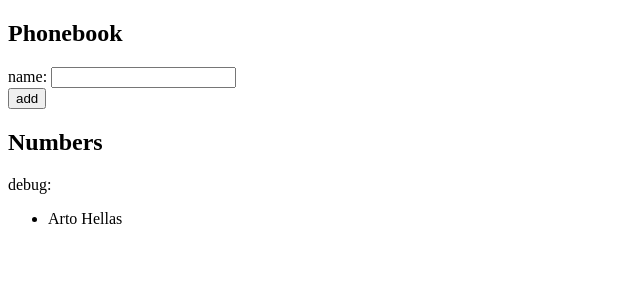
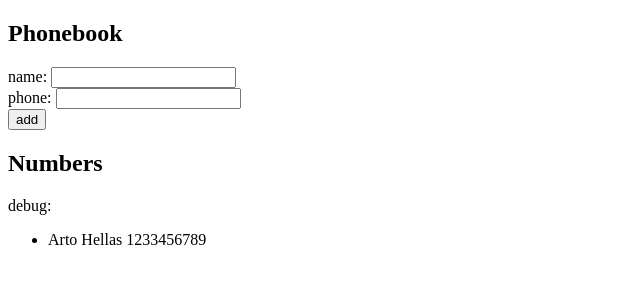
Before and after one commit to AliAlTaweel/part02, a React (Vite) app in the folder phonebook/: page / in a window 1280 px wide. Shown: the top 300 px of the page, without its empty margins (0-640 px from the left). Built offline with nearby package versions, Linux system fonts and the light colour scheme.

Commit message:
Start Ex.2.9

```diff
--- a/phonebook/src/App.jsx
+++ b/phonebook/src/App.jsx
@@ -1,16 +1,21 @@
 import { useState } from "react";
 
 const App = () => {
-  const [persons, setPersons] = useState([{ name: "Arto Hellas" }]);
   const [newName, setNewName] = useState("");
+  const [newNum, setNewNum] = useState("");
+  const [persons, setPersons] = useState([{ name: "Arto Hellas",phoneNum: "1233456789" }]);
 
   const inputChange = (event) => {
     setNewName(event.target.value);
+  };
+  const inputChangeNum = (event) => {
+    setNewNum(event.target.value);
   };
   const addName = (event) => {
     event.preventDefault();
     const newPerson = {
       name: newName,
+      phoneNum: newNum,
     };
 
     if (persons.some((person) => person.name === newName)) {
@@ -19,6 +24,7 @@ const App = () => {
     }
     setPersons(persons.concat(newPerson));
     setNewName("");
+    setNewNum("");
   };
 
   console.log(persons);
@@ -26,8 +32,12 @@ const App = () => {
     <div>
       <h2>Phonebook</h2>
       <form onSubmit={addName}>
-        <div>
-          name: <input value={newName} onChange={inputChange} />
+        <div className="name">
+          name: <input id="name" value={newName} onChange={inputChange} />
+        </div>
+
+        <div className="phone">
+          phone: <input id="phone" value={newNum} onChange={inputChangeNum} />
         </div>
         <div>
           <button type="submit">add</button>
@@ -37,7 +47,7 @@ const App = () => {
       <div>debug: {newName}</div>
       <ul>
         {persons.map((person) => (
-          <li key={person.name}>{person.name}</li>
+          <li key={person.name}>{person.name}   {person.phoneNum}</li>
         ))}
       </ul>
     </div>
```
